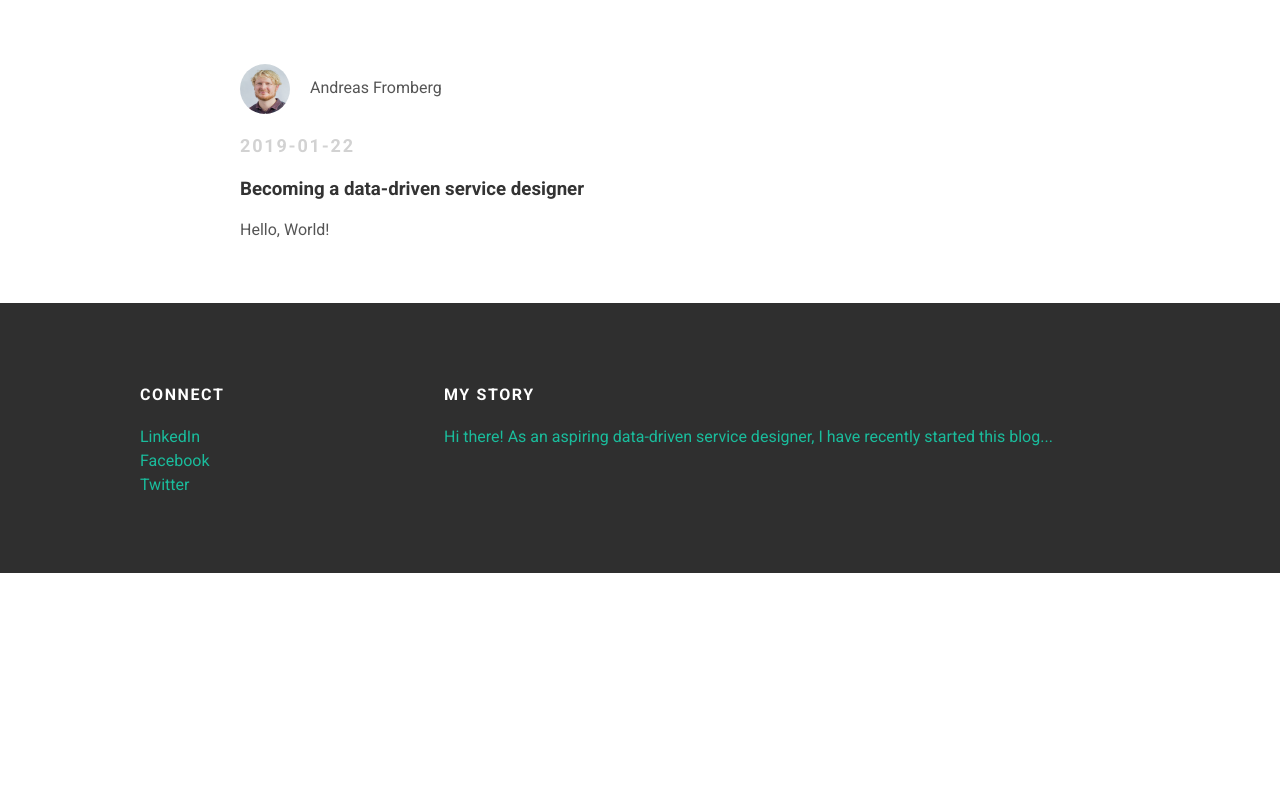
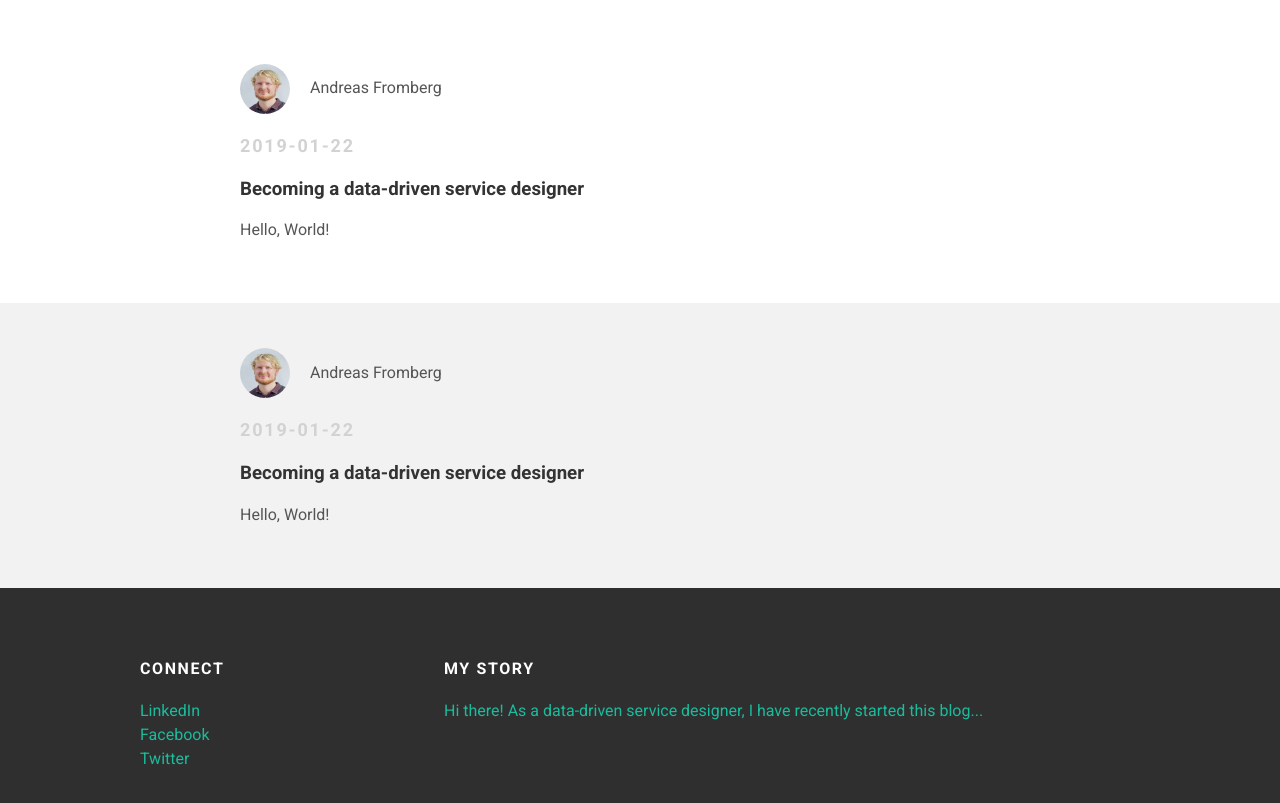
Before and after one commit to andreashfo/andreashfo.github.io, a plain HTML site: page index.html in a window 1280 px wide. Shown: the part 61-864 px from the top of the page. Before the commit the page ends 800 px from the top, so only its background shows below. Drawn offline with Linux system fonts and the light colour scheme.

Commit message:
Add files via upload

```diff
--- a/index.html
+++ b/index.html
@@ -29,6 +29,20 @@
           </div>
         </div>
       </div> <!-- post-container -->
+
+      <div class="post-container">
+        <div class="post">
+          <div class="post-author">
+            <img src="0MG_112141.png">
+            <span>Andreas Fromberg</span>
+          </div>
+          <p class="post-date">2019-01-22</p>
+          <h3 class="post-title">Becoming a data-driven service designer</h3>
+          <div class="post-content">
+            <p>Hello, World!</p>
+          </div>
+        </div>
+      </div> <!-- post-container -->
     </div>
     <div id="footer">
       <div class="container">
@@ -42,7 +56,7 @@
         </div>
         <div class="column">
           <h4>My Story</h4>
-          <p> Hi there! As an aspiring data-driven service designer, I have recently started this blog...</p>
+          <p>Hi there! As a data-driven service designer, I have recently started this blog...</p>
         </div>
       </div>
     </div>
--- a/styles.css
+++ b/styles.css
@@ -58,7 +58,7 @@ body {
 
 #footer {
   background-color: #2f2f2f;
-  padding: 60px 0;
+  padding: 50px 0;
 }
 
 .column {
```
Also changed, not shown: about.html (+1 -1 lines), movement.html (+13 -0 lines).
